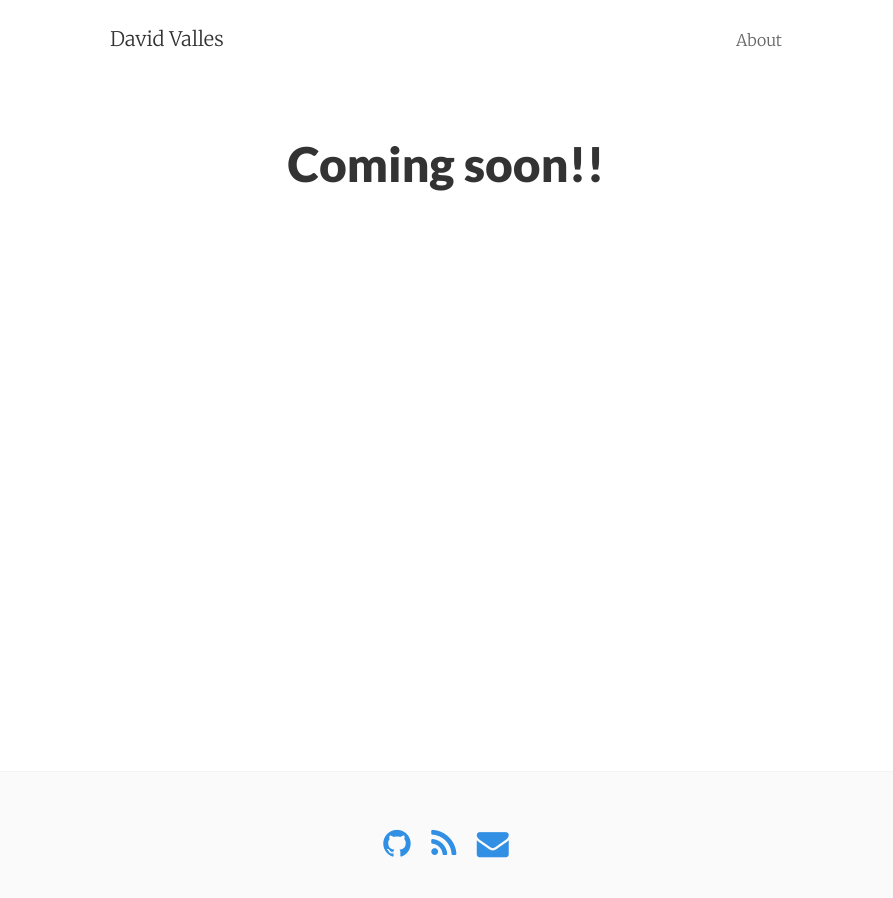
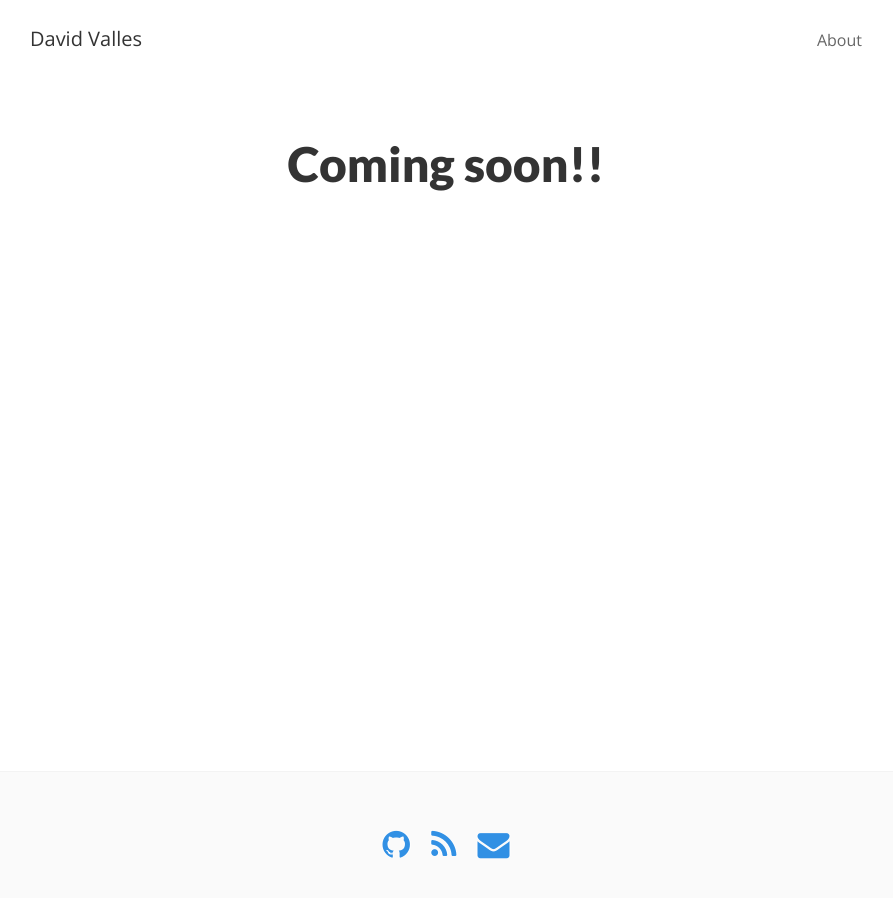
Before and after one commit to dtjv/dtjv.github.io, a Jekyll site: the page built from index.html, in a window 1280 px wide. Shown: the whole page, without its empty margins (194-1087 px from the left). Built offline with Jekyll 4.4.1, drawn with Linux system fonts in a browser that asks for light colours; nearby versions of some CDN libraries; the list of posts is cut into pages by our own code; comment, search, counter and statistics services are not loaded.

Commit message:
Change site font and adjust a few styling quirks

```diff
--- a/_includes/head.html
+++ b/_includes/head.html
@@ -11,7 +11,6 @@
   <title>{% if page.title %}{{ page.title | strip_html }} &#8211; {% endif %}{{ site.title | strip_html }}</title>
 
   <link rel="dns-prefetch" href="//maxcdn.bootstrapcdn.com">
-  <link rel="dns-prefetch" href="//cdn.mathjax.org">
   <link rel="dns-prefetch" href="//cdnjs.cloudflare.com">
   <link rel="canonical" href="{{ page.url | replace:'index.html','' | prepend: site.baseurl | prepend: site.url }}">
   <link rel="alternate" type="application/rss+xml" title="RSS Feed for {{ site.title }}" href="{{ "/feed.xml" | prepend: site.baseurl }}" />
@@ -20,8 +19,7 @@
   <link rel="stylesheet" href="{{ "/css/pixyll.css" | prepend: site.baseurl }}?{{ site.time | date: "%Y%m%d%H%M" }}" type="text/css">
 
   <!-- Fonts -->
-  <link href='//fonts.googleapis.com/css?family=Merriweather:900,900italic,300,300italic' rel='stylesheet' type='text/css'>
-  <link href='//fonts.googleapis.com/css?family=Lato:900,300' rel='stylesheet' type='text/css'>
+  <link href="https://fonts.googleapis.com/css?family=Lato:400,900|Open+Sans:400,400i,700" rel="stylesheet">
 
   {% if site.show_social_icons or site.show_sharing_icons %}
   <link href="//maxcdn.bootstrapcdn.com/font-awesome/4.5.0/css/font-awesome.min.css" rel="stylesheet">
@@ -29,7 +27,7 @@
 
   <!-- MathJax -->
   {% if site.enable_mathjax %}
-  <script type="text/javascript" src="//cdn.mathjax.org/mathjax/latest/MathJax.js?config=TeX-AMS-MML_HTMLorMML"></script>
+  <script type="text/javascript" src="//cdnjs.cloudflare.com/ajax/libs/mathjax/2.7.1/MathJax.js?config=TeX-AMS-MML_HTMLorMML"></script>
   {% endif %}
 
   <!-- Google Analytics -->
--- a/_sass/_code.scss
+++ b/_sass/_code.scss
@@ -12,11 +12,14 @@ code {
 
 code {
   color: #7a7a7a;
+
+  pre {
+    padding-bottom: 0px;
+  }
 }
 
 pre {
   padding: 1.125em;
-  line-height: 1.11;
   overflow-x: scroll;
   margin-bottom: 0.88em;
   background-color: $pre-background-color;
@@ -45,6 +48,7 @@ pre {
   &.lineno {
     padding-left: 0;
     padding-right: 0;
+    padding-bottom: 0;
   }
 }
 
--- a/_sass/_tables.scss
+++ b/_sass/_tables.scss
@@ -15,10 +15,8 @@ table {
     > tr {
       > th,
       > td {
-        padding: 12px;
         line-height: 1.2;
         vertical-align: top;
-        border-top: 1px solid #333;
       }
     }
   }
--- a/_sass/_variables.scss
+++ b/_sass/_variables.scss
@@ -1,12 +1,14 @@
 // Typography
 $base-font-size: 14px !default;
 $bold-font-weight: bold !default;
-$font-family: 'Merriweather', 'PT Serif', Georgia, 'Times New Roman', serif !default;
+// $font-family: 'Merriweather', 'PT Serif', Georgia, 'Times New Roman', serif !default;
+$font-family: 'Open Sans', 'PT Serif', Georgia, 'Times New Roman', serif !default;
 $line-height: 1.5 !default;
 $heading-font-family: 'Lato', 'Helvetica Neue', Helvetica, sans-serif !default;
 $heading-font-weight: 900 !default;
 $heading-line-height: 1.25 !default;
-$monospace-font-family: 'Source Code Pro', Consolas, monospace !default;
+// $monospace-font-family: 'Source Code Pro', Consolas, monospace !default;
+$monospace-font-family: 'Monaco', Consolas, monospace !default;
 $h1: 2.998rem !default;
 $h2: 1.5rem !default;
 $h3: 1.25rem !default;
@@ -24,7 +26,7 @@ $h1-responsive-max: 3.84rem !default;
 $abbr-border-bottom: 1px black dotted;
 
 // Page width
-$measure-width: 42rem !default;
+$measure-width: 52rem !default;
 
 // Viewport widths
 $viewport-small: 32em;
@@ -117,5 +119,6 @@ $footer-border-top: thin solid #f3f3f3;
 $footer-padding: $space-3;
 $footer-color: #7a7a7a;
 $footer-bg-color: #fafafa;
-$footer-font-weight: 300;
+// $footer-font-weight: 300;
+$footer-font-weight: 400;
 $footer-font-size: .75rem;
```
